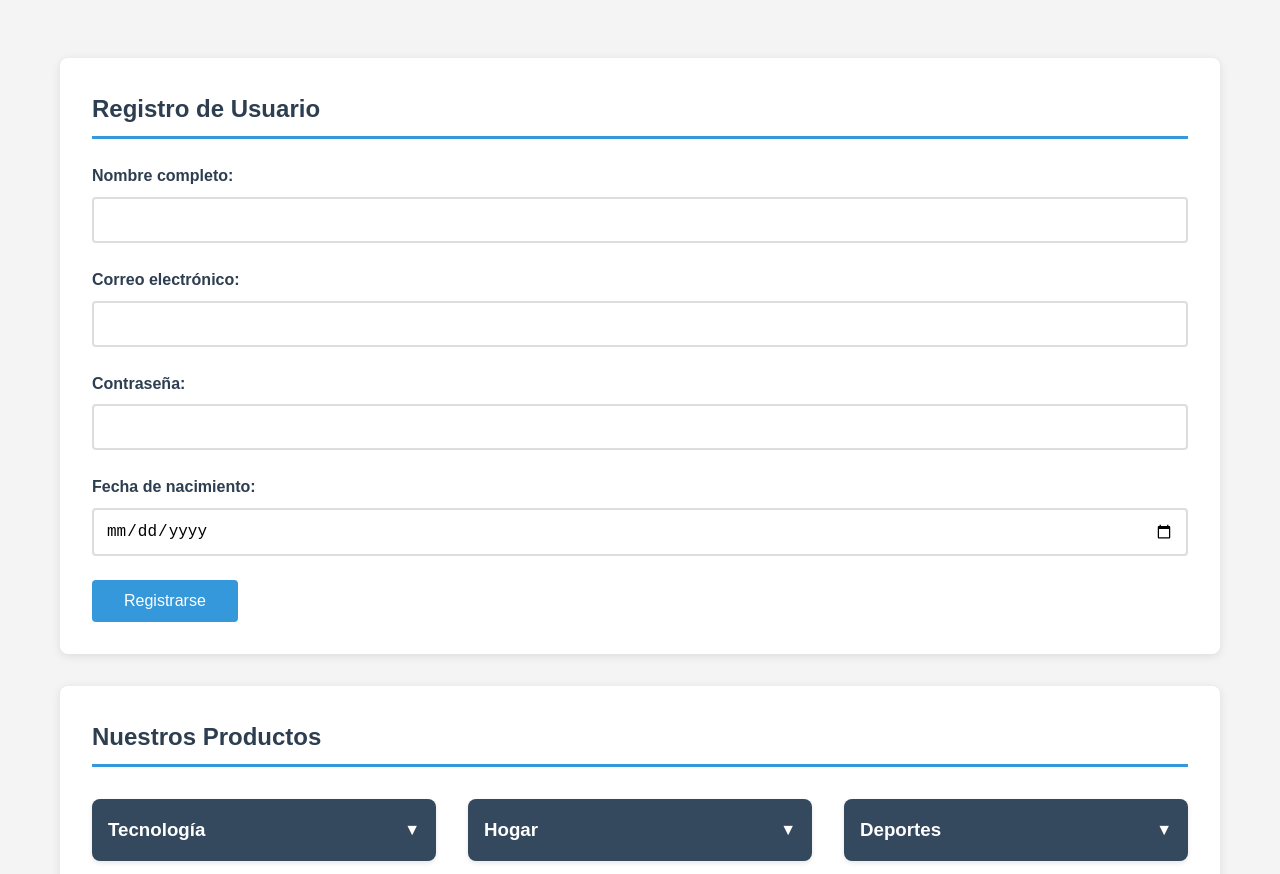
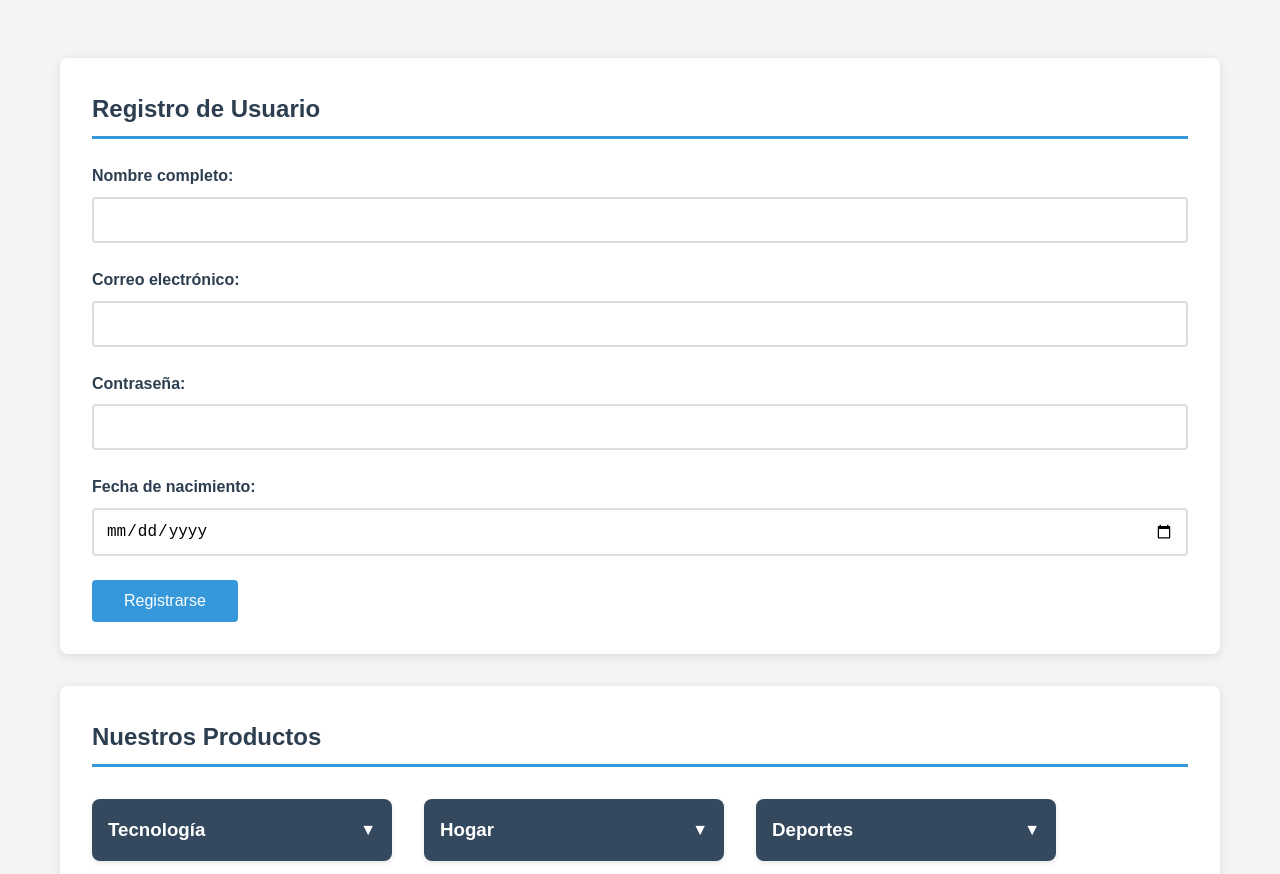
Before and after one commit to Tuki1077/prueba-desarrollador-mid, a plain HTML site: page landing/index.html in a window 1280 px wide. Shown: the part 78-952 px from the top of the page. Drawn offline with Linux system fonts and the light colour scheme.

Commit message:
Refactor product grid layout to use flexbox and implement collapsible product categories

```diff
--- a/landing/index.html
+++ b/landing/index.html
@@ -148,8 +148,8 @@
 
         /* Products Grid */
         .products-grid {
-            display: grid;
-            grid-template-columns: repeat(auto-fit, minmax(300px, 1fr));
+            display: flex;
+            flex-wrap: wrap;
             gap: 2rem;
             margin-top: 2rem;
         }
@@ -159,6 +159,8 @@
             border-radius: 8px;
             overflow: hidden;
             box-shadow: 0 2px 5px rgba(0,0,0,0.1);
+            flex: 0 0 300px;
+            align-self: flex-start;
         }
 
         .category-header {
@@ -273,7 +275,11 @@
             }
 
             .products-grid {
-                grid-template-columns: 1fr;
+                flex-direction: column;
+            }
+
+            .product-category {
+                flex: 1 1 100%;
             }
 
             .social-links {
--- a/landing/js/app.js
+++ b/landing/js/app.js
@@ -237,17 +237,39 @@ document.addEventListener('DOMContentLoaded', function() {
 function toggleCategory(header) {
     const icon = header.querySelector('.collapse-icon');
     const productsList = header.nextElementSibling;
+    const isExpanded = productsList.classList.contains('expanded');
 
-    if (productsList.classList.contains('expanded')) {
+    // Solo afectar la sección clickeada
+    if (isExpanded) {
+        // Cerrar
         productsList.classList.remove('expanded');
         icon.classList.remove('rotated');
         icon.textContent = '▼';
     } else {
+        // Abrir
         productsList.classList.add('expanded');
         icon.classList.add('rotated');
         icon.textContent = '▲';
     }
 }
+
+/**
+ * Initialize collapse states
+ */
+document.addEventListener('DOMContentLoaded', function() {
+    // Asegurar que todos los collapses empiecen cerrados
+    const allProductsLists = document.querySelectorAll('.products-list');
+    const allIcons = document.querySelectorAll('.collapse-icon');
+
+    allProductsLists.forEach(productsList => {
+        productsList.classList.remove('expanded');
+    });
+
+    allIcons.forEach(icon => {
+        icon.classList.remove('rotated');
+        icon.textContent = '▼';
+    });
+});
 
 /**
  * Smooth scroll for navigation links
```
